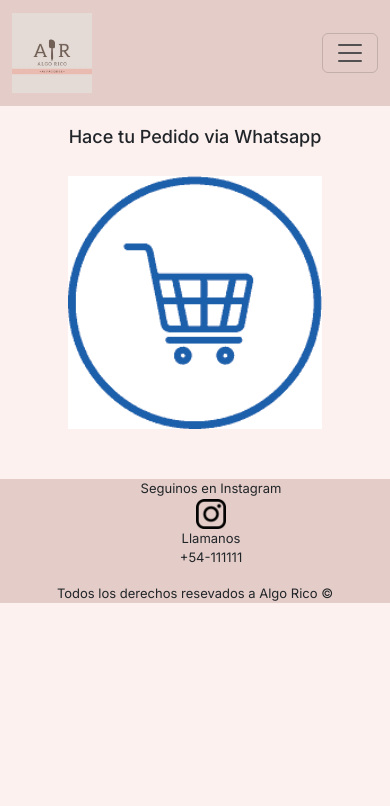
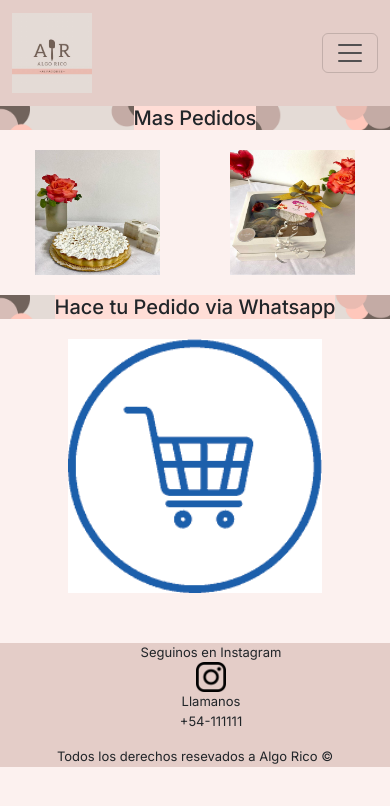
Before and after one commit to SantiBascal/PreEntrega2-SantiBascalCorrea, a plain HTML site: page pages/pedido.html in a window 390 px wide. Drawn offline with nearby package versions, Linux system fonts and the light colour scheme.

Commit message:
page Pedido terminado (mobile)

```diff
--- a/css/style.css
+++ b/css/style.css
@@ -113,15 +113,25 @@ footer p {
 
 /* Pedidos Mobile */
 
+.separadorPedido{
+    margin-top: 0px;
+}
+
+.pedidoProductos{
+    display: flex;
+    justify-content: space-around;
+    margin-top: 20px;
+}
+
+.separadorCarrito{
+    margin-top: 20px;
+    font-size: 18px;
+}
+
 .pedido{
     display: flex;
     flex-direction: column;
     align-items: center;
-}
-
-.pedido h3{
-    margin-top: 20px;
-    font-size: 18px;
 }
 
 .pedido a{
--- a/pages/pedido.html
+++ b/pages/pedido.html
@@ -47,11 +47,17 @@
     </header>
 
     <main>
-        <div class="pedidoProductos desktop__style">
-
+        <div class="separador separadorPedido">
+            <h3> Mas Pedidos </h3>
+        </div>
+        <div class="pedidoProductos">
+            <img src="../images/tarta.jpeg" height="125px" width="125px" alt="">
+            <img src="../images/desayuno2.jpeg" height="125px" width="125px" alt="">
+        </div>
+        <div class="separador separadorCarrito">
+            <h3> Hace tu Pedido via Whatsapp </h3>
         </div>
         <div class="pedido mobile__only">
-            <h3> Hace tu Pedido via Whatsapp </h3>
             <a href="https://chat.whatsapp.com/EQsu3hDBzZnKXiRonN4zeM" target="_blank">
                 <img src="../images/pedido.png" height="200px" width="200px" alt="">
             </a>
```
